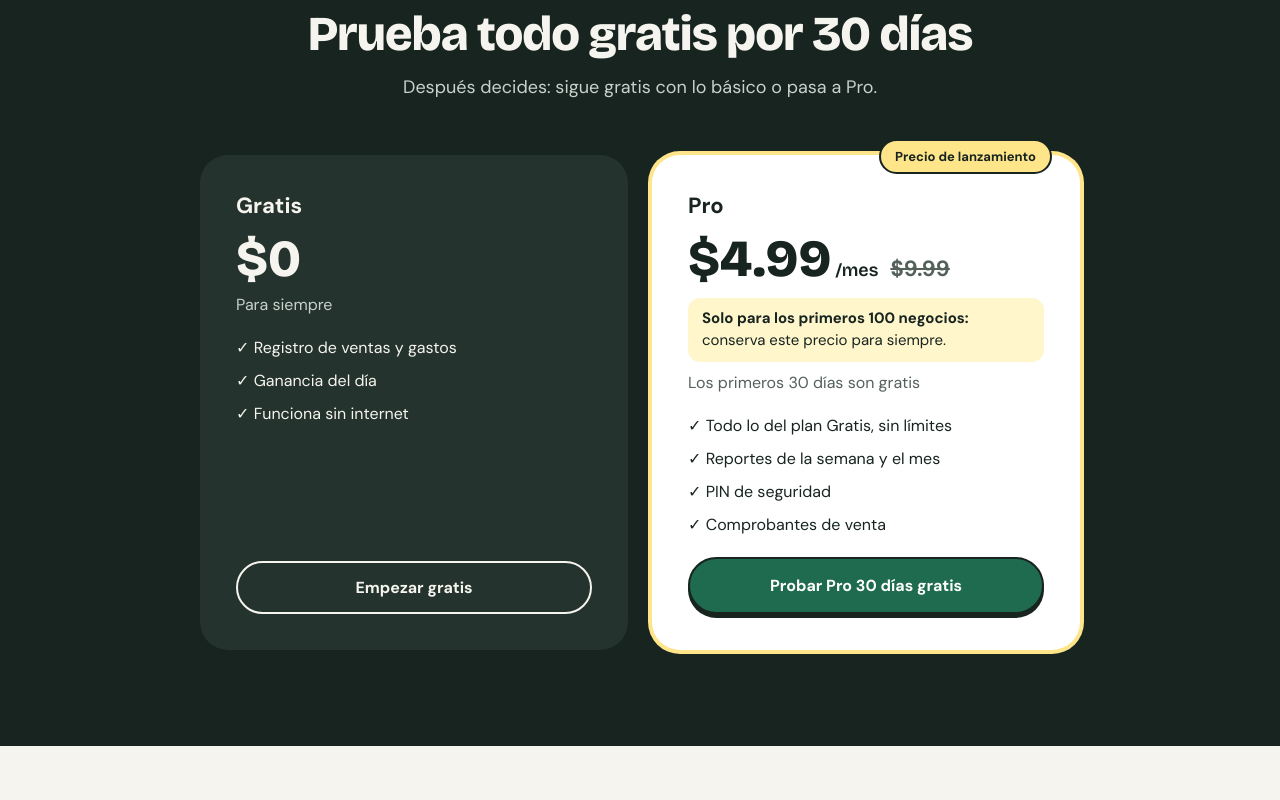
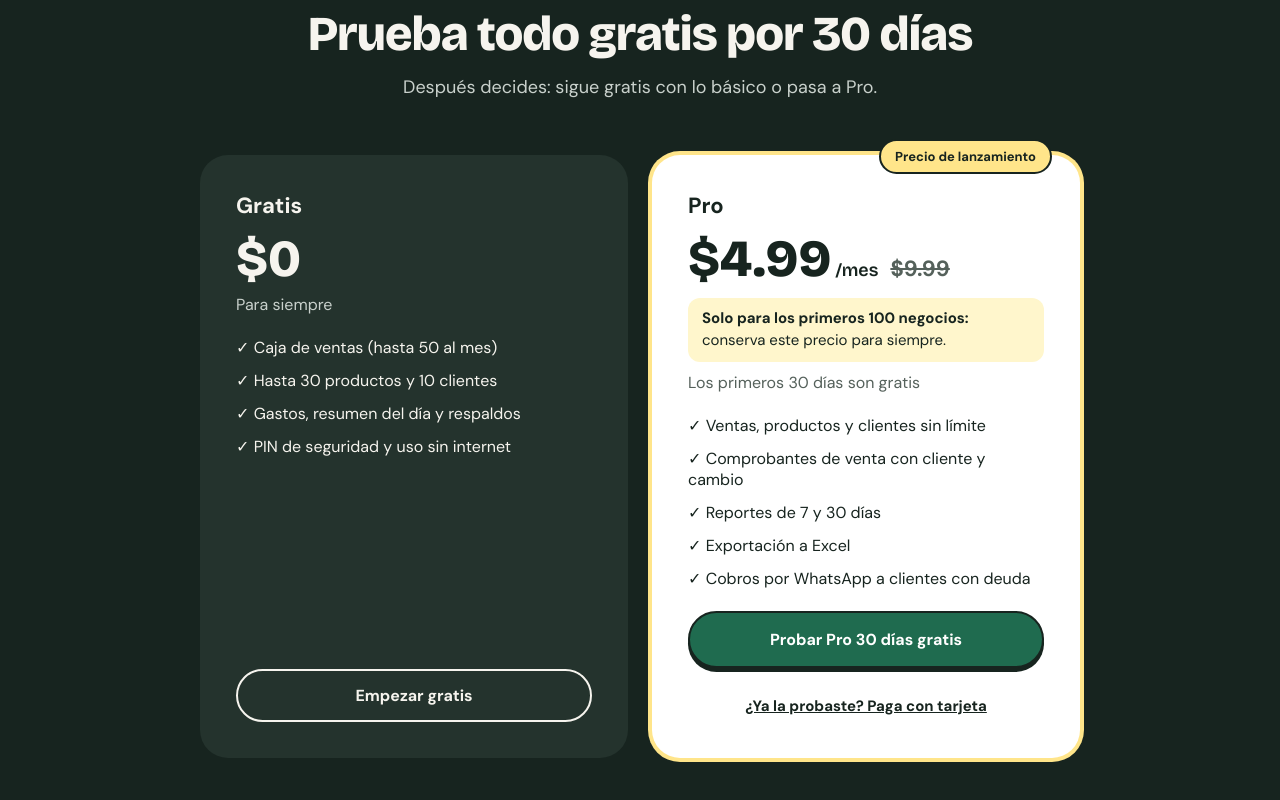
Before and after one commit to libertadigitalsv-ux/LIBRETA, a plain HTML site: page index.html in a window 1280 px wide. Shown: the part 3644-4444 px from the top of the page. Drawn offline with nearby package versions, Linux system fonts and the light colour scheme.

Commit message:
Add files via upload

```diff
--- a/index.html
+++ b/index.html
@@ -219,6 +219,16 @@ summary::-webkit-details-marker{display:none}
           <h3 style="margin: 0; font-size: 21px">Se instala como app</h3>
           <p style="margin: 0; font-size: 16px; line-height: 1.5; color: #3B4842">Ábrela en el navegador y agrégala a tu pantalla de inicio. Sin tienda de apps.</p>
         </div>
+        <div class="lb-card" style="background: #F6F4EE; border-radius: 24px; padding: 30px; display: flex; flex-direction: column; gap: 14px">
+          <div style="width: 56px; height: 56px; border-radius: 16px; background: #FBD9C4; display: flex; align-items: center; justify-content: center"><svg width="28" height="28" viewBox="0 0 24 24" fill="none" stroke="#17241F" stroke-width="2" stroke-linecap="round" stroke-linejoin="round" aria-hidden="true"><path d="M21 8l-9-5-9 5 9 5z"></path><path d="M3 8v8l9 5 9-5V8"></path><path d="M12 13v8"></path></svg></div>
+          <h3 style="margin: 0; font-size: 21px">Inventario y clientes</h3>
+          <p style="margin: 0; font-size: 16px; line-height: 1.5; color: #3B4842">Lleva tus productos y la lista de clientes, con lo que cada uno te debe.</p>
+        </div>
+        <div class="lb-card" style="background: #F6F4EE; border-radius: 24px; padding: 30px; display: flex; flex-direction: column; gap: 14px">
+          <div style="width: 56px; height: 56px; border-radius: 16px; background: #FFE58A; display: flex; align-items: center; justify-content: center"><svg width="28" height="28" viewBox="0 0 24 24" fill="none" stroke="#17241F" stroke-width="2" stroke-linecap="round" stroke-linejoin="round" aria-hidden="true"><path d="M21 12a9 9 0 0 1-13.5 7.8L3 21l1.2-4.5A9 9 0 1 1 21 12z"></path><path d="M9 10h6"></path><path d="M9 14h4"></path></svg></div>
+          <h3 style="margin: 0; font-size: 21px">Cobra por WhatsApp</h3>
+          <p style="margin: 0; font-size: 16px; line-height: 1.5; color: #3B4842">Recuérdale a tus clientes lo que deben con un mensaje listo para enviar.</p>
+        </div>
       </div>
     </div>
   </section>
@@ -285,9 +295,10 @@ summary::-webkit-details-marker{display:none}
             <p style="margin: 4px 0 0; color: #C9D1CC">Para siempre</p>
           </div>
           <ul style="margin: 0; padding: 0; list-style: none; display: flex; flex-direction: column; gap: 12px; font-size: 16px">
-            <li>✓ Registro de ventas y gastos</li>
-            <li>✓ Ganancia del día</li>
-            <li>✓ Funciona sin internet</li>
+            <li>✓ Caja de ventas (hasta 50 al mes)</li>
+            <li>✓ Hasta 30 productos y 10 clientes</li>
+            <li>✓ Gastos, resumen del día y respaldos</li>
+            <li>✓ PIN de seguridad y uso sin internet</li>
           </ul>
           <a href="https://libreta-controla.netlify.app/" class="lb-btn" style="text-decoration: none; margin-top: auto; text-align: center; border: 2px solid #F6F4EE; color: #F6F4EE; font-weight: 700; padding: 14px; border-radius: 999px; min-height: 52px; box-sizing: border-box">Empezar gratis</a>
         </div>
@@ -303,12 +314,14 @@ summary::-webkit-details-marker{display:none}
             <p style="margin: 10px 0 0; color: #55615B">Los primeros 30 días son gratis</p>
           </div>
           <ul style="margin: 0; padding: 0; list-style: none; display: flex; flex-direction: column; gap: 12px; font-size: 16px">
-            <li>✓ Todo lo del plan Gratis, sin límites</li>
-            <li>✓ Reportes de la semana y el mes</li>
-            <li>✓ PIN de seguridad</li>
-            <li>✓ Comprobantes de venta</li>
+            <li>✓ Ventas, productos y clientes sin límite</li>
+            <li>✓ Comprobantes de venta con cliente y cambio</li>
+            <li>✓ Reportes de 7 y 30 días</li>
+            <li>✓ Exportación a Excel</li>
+            <li>✓ Cobros por WhatsApp a clientes con deuda</li>
           </ul>
           <a href="https://libreta-controla.netlify.app/" class="lb-btn" style="text-decoration: none; margin-top: auto; text-align: center; background: var(--accent); color: #FFFFFF; font-weight: 700; padding: 16px; border-radius: 999px; min-height: 52px; box-sizing: border-box; border: 2px solid #17241F; box-shadow: 0 4px 0 #17241F">Probar Pro 30 días gratis</a>
+          <a href="https://pay.hotmart.com/F108350716C?off=le0xyxey" target="_blank" rel="noopener" style="text-align: center; font-weight: 700; font-size: 15px; color: #17241F; padding: 6px">¿Ya la probaste? Paga con tarjeta</a>
         </div>
       </div>
     </div>
@@ -328,7 +341,7 @@ summary::-webkit-details-marker{display:none}
       </details>
       <details style="background: #FFFFFF; border: 2px solid #17241F; border-radius: 18px; padding: 20px 24px">
         <summary style="font-weight: 700; font-size: 18px">¿Qué pasa cuando terminan los 30 días?</summary>
-        <p style="margin: 12px 0 0; font-size: 16px; line-height: 1.55; color: #3B4842">Sigues usando Libreta gratis con las funciones básicas. Si quieres todo, pasas a Pro.</p>
+        <p style="margin: 12px 0 0; font-size: 16px; line-height: 1.55; color: #3B4842">No pierdes nada: pasas solo al plan Gratis y sigues usando Libreta con hasta 50 ventas al mes, 30 productos y 10 clientes. Si necesitas más, o quieres comprobantes, reportes y Excel, activas Pro.</p>
       </details>
       <details style="background: #FFFFFF; border: 2px solid #17241F; border-radius: 18px; padding: 20px 24px">
         <summary style="font-weight: 700; font-size: 18px">¿Funciona en computadora y tablet?</summary>
@@ -340,7 +353,7 @@ summary::-webkit-details-marker{display:none}
       </details>
       <details style="background: #FFFFFF; border: 2px solid #17241F; border-radius: 18px; padding: 20px 24px">
         <summary style="font-weight: 700; font-size: 18px">¿Cómo pago el plan Pro?</summary>
-        <p style="margin: 12px 0 0; font-size: 16px; line-height: 1.55; color: #3B4842">Por link de pago: te enviamos un enlace seguro y pagas desde tu celular en un par de minutos. Pídelo por WhatsApp al <a href="https://wa.me/50360692988?text=Hola%2C%20quiero%20el%20link%20de%20pago%20de%20Libreta%20Pro" target="_blank" rel="noopener">6069-2988</a>.</p>
+        <p style="margin: 12px 0 0; font-size: 16px; line-height: 1.55; color: #3B4842">Puedes pagar <strong>con tarjeta</strong> (débito o crédito) en nuestra página de pago segura de Hotmart, o <strong>por transferencia</strong> escribiéndonos al <a href="https://wa.me/50360692988?text=Hola%2C%20quiero%20pagar%20Libreta%20Pro%20por%20transferencia" target="_blank" rel="noopener">6069-2988</a>. En ambos casos te enviamos tu código de activación por correo o WhatsApp. Planes: mensual $4.99, trimestral $13.47 o anual $47.90.</p>
       </details>
     </div>
   </section>
```
